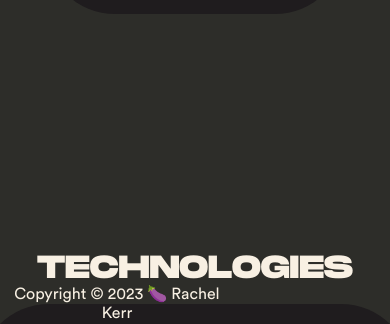
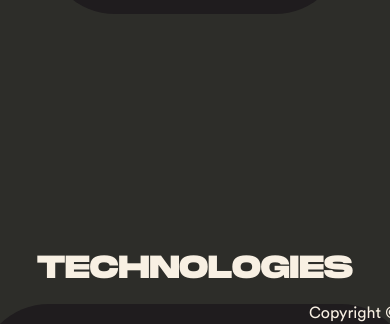
Before and after one commit to rachilli2/rachilli2.github.io, a plain HTML site: page index.html in a window 390 px wide. Shown: the part 521-845 px from the top of the page. Drawn offline with nearby package versions, Linux system fonts and the light colour scheme.

Commit message:
Update index.css

```diff
--- a/index.css
+++ b/index.css
@@ -558,7 +558,7 @@ body{
 	}
 
 	.footer {
-		width: 60%;
+		left: 60%
 	}
 
 
```
